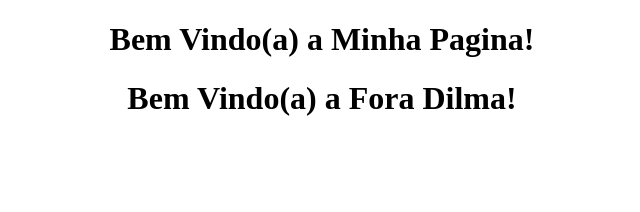
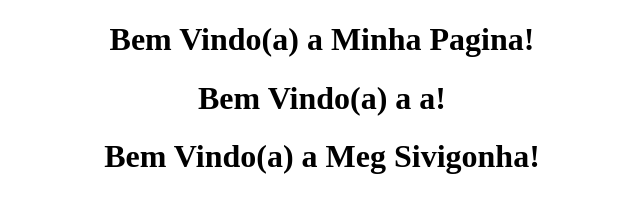
Before and after one commit to Eduh06/Eduh06.github.io, a plain HTML site: page index.html in a window 1280 px wide. Shown: the whole page, without its empty margins (318-958 px from the left). Drawn offline with Linux system fonts and the light colour scheme.

Commit message:
Arquivos 2

```diff
--- a/index.html
+++ b/index.html
@@ -5,8 +5,9 @@
 
 	<h1 style="text-align:center;"> Bem Vindo(a) a Minha Pagina!</h1>
 
-	<h1 style="text-align:center;"> Bem Vindo(a) a Fora Dilma!</h1>
+	<h1 style="text-align:center;"> Bem Vindo(a) a a!</h1>
 
+	<h1 style="text-align:center;"> Bem Vindo(a) a Meg Sivigonha!</h1>
 
 <body>
 </html>
```
